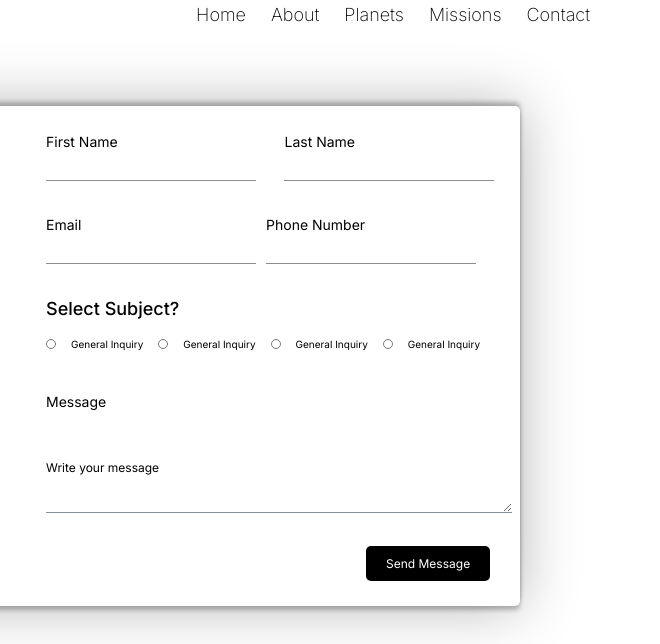
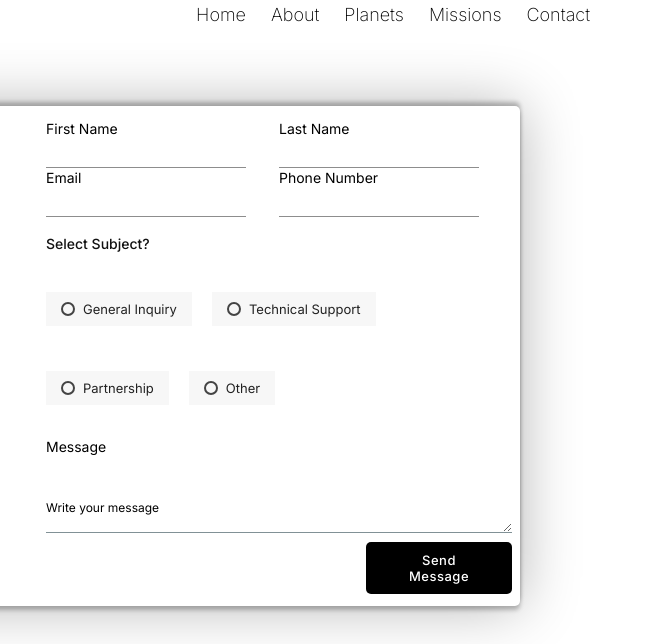
Before and after one commit to mohammed-mehdi-saibat/Space-Odyssey-Interactive, a plain HTML site: page contact.html in a window 1280 px wide. Shown: the part 117-761 px from the top of the page, 620-1280 px from the left. Drawn offline with Linux system fonts and the light colour scheme; no server answers.

Commit message:
Change a bit contact structure and styling

```diff
--- a/contact.html
+++ b/contact.html
@@ -88,46 +88,54 @@
         <div class="contact-top-right-part">
           <div class="top-inputs">
             <div class="first-name">
-              <label for="username">First Name</label>
-              <input type="text" />
+              <label for="first-name">First Name</label>
+              <input type="text" id="first-name" name="first-name" />
             </div>
             <div class="last-name">
-              <label for="username">Last Name</label>
-              <input type="text" />
+              <label for="last-name">Last Name</label>
+              <input type="text" id="last-name" name="last-name" />
             </div>
           </div>
           <div class="middle-inputs">
             <div class="email">
-              <label for="username">Email</label>
-              <input type="text" />
+              <label for="email">Email</label>
+              <input type="text" id="email" name="email" />
             </div>
             <div class="number">
-              <label for="username">Phone Number</label>
-              <input type="text" />
+              <label for="phone">Phone Number</label>
+              <input type="text" id="phone" name="phone" />
             </div>
           </div>
           <div class="subject">
-            <label for="question">Select Subject?</label>
+            <label>Select Subject?</label>
             <div class="options">
-              <input type="radio" name="" id="" />
-              <span>General Inquiry</span>
-              <input type="radio" name="" id="" />
-              <span>General Inquiry</span>
-              <input type="radio" name="" id="" />
-              <span>General Inquiry</span>
-              <input type="radio" name="" id="" />
-              <span>General Inquiry</span>
+              <label class="radio-option">
+                <input type="radio" name="subject" value="General Inquiry" />
+                <span>General Inquiry</span>
+              </label>
+              <label class="radio-option">
+                <input type="radio" name="subject" value="Technical Support" />
+                <span>Technical Support</span>
+              </label>
+              <label class="radio-option">
+                <input type="radio" name="subject" value="Partnership" />
+                <span>Partnership</span>
+              </label>
+              <label class="radio-option">
+                <input type="radio" name="subject" value="Other" />
+                <span>Other</span>
+              </label>
             </div>
           </div>
           <div class="message">
             <label for="message"> Message </label>
             <textarea
               name="message"
-              id=""
+              id="message"
               placeholder="Write your message"
             ></textarea>
           </div>
-          <a href="#">Send Message</a>
+          <button id="send-btn">Send Message</button>
         </div>
       </div>
     </div>
@@ -192,5 +200,6 @@
       </div>
     </div>
     <!-- FOOTER -->
+    <script src="script.js"></script>
   </body>
 </html>
--- a/style.css
+++ b/style.css
@@ -1522,58 +1522,129 @@
 
 .contact-top-right-part .top-inputs,
 .contact-top-right-part .middle-inputs {
-  display: flex;
-  gap: 10px;
+  /* display: flex;
+  align-items: center;
+  gap: 20px; */
+  display: grid;
+  grid-template-columns: repeat(2, 1fr);
+  grid-template-rows: repeat(2, 20px);
 }
 
 .contact-top-right-part label {
   font-size: 14px;
+  margin-bottom: 25px;
 }
 
 .contact-top-right-part input {
-  width: 210px;
+  width: 200px;
   height: 30px;
   border: none;
   outline: none;
   border-bottom: 1px solid #8d8d8d;
 }
 
-.contact-top-right-part .subject {
+/* .contact-top-right-part .subject {
   display: flex;
   flex-direction: column;
   gap: 10px;
-}
-
-.contact-top-right-part .subject .options {
-  display: flex;
-  align-items: center;
+} */
+
+/* .contact-top-right-part .subject .options label {
+  font-size: 12px;
+} */
+
+/* .contact-top-right-part .subject .options input {
+  width: 12px;
+} */
+
+/* .contact-top-right-part .subject .options span {
+  font-size: 10px;
+} */
+
+/* .contact-top-right-part .subject label:first-child {
+  font-size: 13px;
+  font-weight: 500;
+  margin-top: 20px;
+} */
+
+.subject {
+  display: flex;
+  flex-direction: column;
   gap: 15px;
-}
-
-.contact-top-right-part .subject .options input {
-  width: 10px;
-}
-
-.contact-top-right-part .subject .options span {
-  /* width: 100px; */
-  font-size: 10px;
-}
-
-.contact-top-right-part .subject label {
-  font-size: 18px;
+  margin-top: 20px;
+}
+
+.subject > label {
+  font-size: 14px;
   font-weight: 500;
+  color: #111;
+}
+
+.subject .options {
+  display: flex;
+  flex-wrap: wrap;
+  gap: 20px;
+}
+
+.radio-option {
+  display: flex;
+  align-items: center;
+  gap: 8px;
+  cursor: pointer;
+  background: #f7f7f7;
+  padding: 8px 14px;
+  transition: all 0.3s ease;
+  border: 1px solid transparent;
+}
+
+.radio-option:hover {
+  background: #eaeaea;
+  border-color: #ccc;
+}
+
+.radio-option input[type="radio"] {
+  appearance: none;
+  width: 14px;
+  height: 14px;
+  border: 2px solid #444;
+  border-radius: 50%;
+  position: relative;
+  cursor: pointer;
+  transition: all 0.2s ease;
+}
+
+.radio-option input[type="radio"]:checked {
+  background-color: black;
+  border-color: black;
+  box-shadow: 0 0 4px rgba(0, 0, 0, 0.3);
+}
+
+.radio-option span {
+  font-size: 13px;
+  color: #222;
+  user-select: none;
+  transition: color 0.3s ease;
+}
+
+.radio-option input[type="radio"]:checked + span {
+  color: black;
+  font-weight: 500;
 }
 
 .contact-top-right-part .message {
   display: flex;
   flex-direction: column;
-  gap: 50px;
+  gap: 20px;
 }
 
 .contact-top-right-part .message textarea {
   border: none;
   border-bottom: 1px solid #819196;
-  padding-bottom: 20px;
+  /* padding-bottom: 20px; */
+}
+
+.contact-top-right-part .message textarea:focus {
+  outline: none;
 }
 
 .contact-top-right-part .message textarea::placeholder {
@@ -1581,14 +1652,24 @@
   color: black;
 }
 
-.contact-top-right-part a {
+#send-btn {
   background-color: black;
   color: white;
-  padding: 10px 20px;
-  border-radius: 5px;
-  width: fit-content;
+  padding: 10px 40px;
+  border-radius: 5px;
+  border: none;
+  font-size: 13px;
+  font-weight: 500;
+  letter-spacing: 0.5px;
+  cursor: pointer;
+  transform: all 0.3s ease;
   margin-left: 320px;
-  font-size: 12px;
+}
+
+#send-btn:hover {
+  background-color: white;
+  color: black;
+  box-shadow: 0 0 10px rgba(0, 0, 0, 0.3);
 }
 /* END CONTACT */
 /* ---------------------------------------------------------- */
```
